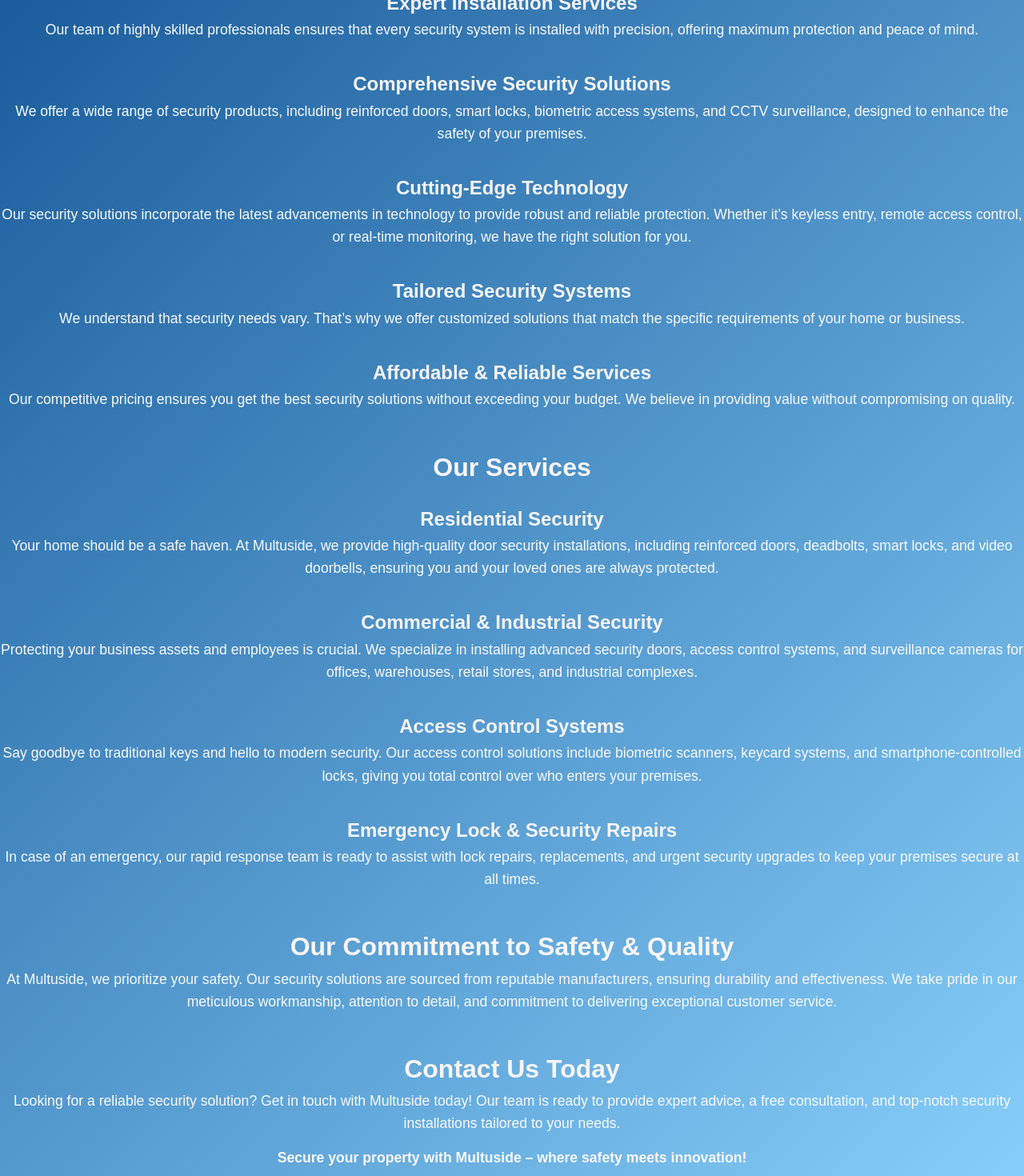
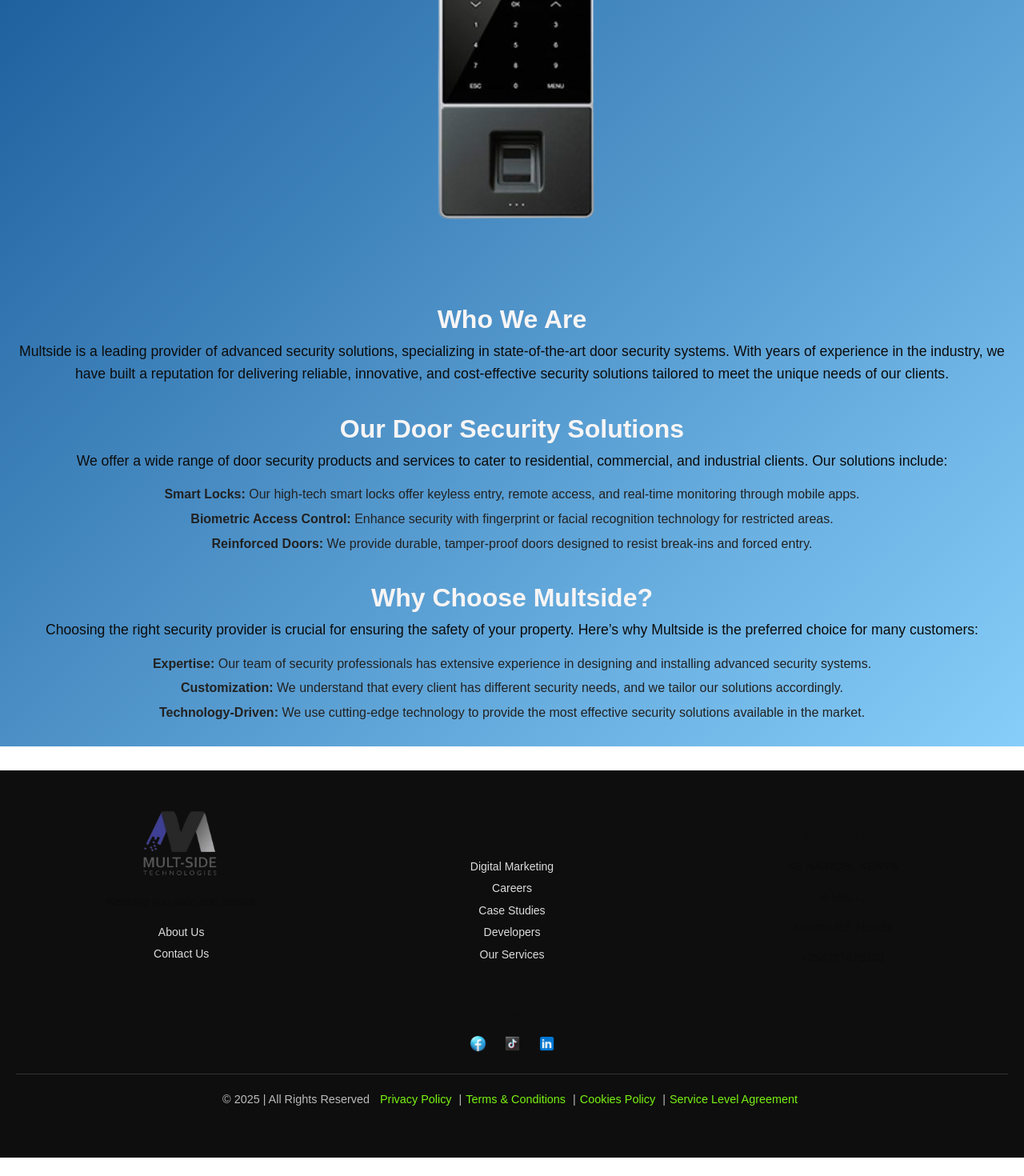
Before and after one commit to warrenposo/Multside-technology, a React (Create React App) app: page /services/door-security in a window 1280 px wide. Shown: the part 500-1970 px from the top of the page at 80% size. After the commit the page ends 1947 px from the top, so only its background shows below. Built offline with nearby package versions, Linux system fonts and the light colour scheme; the HTML template or start-up script is replaced by a standard one.

Commit message:
doorsecurity upadtes

```diff
--- a/src/pages/DoorSecurity.js
+++ b/src/pages/DoorSecurity.js
@@ -1,74 +1,46 @@
 import React from 'react';
 import './doorSecurity.css';
+import doorSecurityImage from '../Assets/door_system.png';
 
 const DoorSecurity = () => {
   return (
     <div className="page-container">
-
-        <h1>Welcome to Multuside – Your Trusted Door Security Experts</h1>
+      <div className="content-container">
+        <h1>Door Security</h1>
+        <div className="image-container">
+          <img src={doorSecurityImage} alt="Door Security" className="security-image" />
+        </div>
+        <div className="blocks-container">
+          <div className="block left-block">
+            <h2>Who We Are</h2>
             <p>
-          At Multuside, we are committed to providing top-tier door security solutions for residential, commercial, and industrial properties. With years of expertise in the security industry, we specialize in the installation of high-quality security doors, locks, access control systems, and surveillance solutions tailored to your unique security needs.
+              Multside is a leading provider of advanced security solutions, specializing in state-of-the-art door security systems. With years of experience in the industry, we have built a reputation for delivering reliable, innovative, and cost-effective security solutions tailored to meet the unique needs of our clients.
             </p>
-
-        <h2>Why Choose Multuside?</h2>
-
-        <h3>Expert Installation Services</h3>
+          </div>
+          <div className="block middle-block">
+            <h2>Our Door Security Solutions</h2>
             <p>
-          Our team of highly skilled professionals ensures that every security system is installed with precision, offering maximum protection and peace of mind.
+              We offer a wide range of door security products and services to cater to residential, commercial, and industrial clients. Our solutions include:
             </p>
-
-        <h3>Comprehensive Security Solutions</h3>
+            <ul>
+              <li><strong>Smart Locks:</strong> Our high-tech smart locks offer keyless entry, remote access, and real-time monitoring through mobile apps.</li>
+              <li><strong>Biometric Access Control:</strong> Enhance security with fingerprint or facial recognition technology for restricted areas.</li>
+              <li><strong>Reinforced Doors:</strong> We provide durable, tamper-proof doors designed to resist break-ins and forced entry.</li>
+            </ul>
+          </div>
+          <div className="block right-block">
+            <h2>Why Choose Multside?</h2>
             <p>
-          We offer a wide range of security products, including reinforced doors, smart locks, biometric access systems, and CCTV surveillance, designed to enhance the safety of your premises.
+              Choosing the right security provider is crucial for ensuring the safety of your property. Here’s why Multside is the preferred choice for many customers:
             </p>
-
-        <h3>Cutting-Edge Technology</h3>
-        <p>
-          Our security solutions incorporate the latest advancements in technology to provide robust and reliable protection. Whether it's keyless entry, remote access control, or real-time monitoring, we have the right solution for you.
-        </p>
-
-        <h3>Tailored Security Systems</h3>
-        <p>
-          We understand that security needs vary. That’s why we offer customized solutions that match the specific requirements of your home or business.
-        </p>
-
-        <h3>Affordable & Reliable Services</h3>
-        <p>
-          Our competitive pricing ensures you get the best security solutions without exceeding your budget. We believe in providing value without compromising on quality.
-        </p>
-
-        <h2>Our Services</h2>
-
-        <h3>Residential Security</h3>
-        <p>
-          Your home should be a safe haven. At Multuside, we provide high-quality door security installations, including reinforced doors, deadbolts, smart locks, and video doorbells, ensuring you and your loved ones are always protected.
-        </p>
-
-        <h3>Commercial & Industrial Security</h3>
-        <p>
-          Protecting your business assets and employees is crucial. We specialize in installing advanced security doors, access control systems, and surveillance cameras for offices, warehouses, retail stores, and industrial complexes.
-        </p>
-
-        <h3>Access Control Systems</h3>
-        <p>
-          Say goodbye to traditional keys and hello to modern security. Our access control solutions include biometric scanners, keycard systems, and smartphone-controlled locks, giving you total control over who enters your premises.
-        </p>
-
-                <h3>Emergency Lock & Security Repairs</h3>
-        <p>
-          In case of an emergency, our rapid response team is ready to assist with lock repairs, replacements, and urgent security upgrades to keep your premises secure at all times.
-        </p>
-
-        <h2>Our Commitment to Safety & Quality</h2>
-        <p>
-          At Multuside, we prioritize your safety. Our security solutions are sourced from reputable manufacturers, ensuring durability and effectiveness. We take pride in our meticulous workmanship, attention to detail, and commitment to delivering exceptional customer service.
-        </p>
-
-        <h2>Contact Us Today</h2>
-        <p>Looking for a reliable security solution? Get in touch with Multuside today! Our team is ready to provide expert advice, a free consultation, and top-notch security installations tailored to your needs.</p>
-
-                <p><strong>Secure your property with Multuside – where safety meets innovation!</strong></p>
-
+            <ul>
+              <li><strong>Expertise:</strong> Our team of security professionals has extensive experience in designing and installing advanced security systems.</li>
+              <li><strong>Customization:</strong> We understand that every client has different security needs, and we tailor our solutions accordingly.</li>
+              <li><strong>Technology-Driven:</strong> We use cutting-edge technology to provide the most effective security solutions available in the market.</li>
+            </ul>
+          </div>
+        </div>
+      </div>
     </div>
   );
 };
--- a/src/pages/Home.js
+++ b/src/pages/Home.js
@@ -18,7 +18,7 @@ const Home = () => {
       <div className={styles.content}>
         <div className={styles.textContent}>
           <h1 className={styles.gradientText}>MULT-SIDE TECHNOLOGIES</h1>
-          <p>Keeping You Safe and Secure</p>
+          <p className={styles.tagline}>Keeping You Safe and Secure</p>
         </div>
       </div>
     </div>
--- a/src/pages/Service.module.css
+++ b/src/pages/Service.module.css
@@ -4,7 +4,7 @@
   margin: auto;
   padding: 100px;
   background: linear-gradient(to right, #fdf5e6, #1b63a2);
-  border: none; /* Ensure no borders are applied to the container */
+  border: none;
 }
 
 /* Title Styling */
@@ -12,44 +12,47 @@
   text-align: center;
   font-size: 36px;
   margin-bottom: 30px;
-  padding-bottom: 0;
   color: #333;
 }
 
 /* Grid Layout for Service Cards */
 .grid {
   display: grid;
-  grid-template-columns: repeat(auto-fit, minmax(300px, 1fr)); /* Responsive grid for cards */
+  grid-template-columns: repeat(auto-fit, minmax(300px, 1fr));
   gap: 20px;
   padding: 10px;
 }
 
 /* Individual Card Styling */
 .card {
-  background: rgb(6, 92, 157); /* Card background color */
+  background: rgb(6, 92, 157);
   color: white;
   border-radius: 12px;
   box-shadow: 0 4px 8px rgba(0, 0, 0, 0.1);
   overflow: hidden;
   text-align: center;
   padding: 20px;
-  width: 100%;
-  min-height: 350px; /* Ensure uniform card height */
+  min-height: 350px;
   transition: background-color 0.3s ease, color 0.3s ease, transform 0.3s ease;
-  border: none;
 }
 
 .card:hover {
   background: white;
   color: black;
-  transform: scale(1.05); /* Hover animation */
+  transform: scale(1.05);
+}
+
+/* Ensure text inside the card changes color on hover */
+.card:hover .cardTitle,
+.card:hover .cardDescription {
+  color: black !important;
 }
 
 /* Card Image Styling */
 .cardImage {
   width: 100%;
   height: 150px;
-  object-fit: contain; /* Ensure the whole image fits inside */
+  object-fit: contain;
   border-radius: 10px;
   margin-bottom: 15px;
   background-color: white;
@@ -60,91 +63,81 @@
   font-size: 20px;
   font-weight: bold;
   margin-bottom: 10px;
-  padding-bottom: 0;
   transition: color 0.3s ease;
 }
 
 /* Card Description Styling */
 .cardDescription {
   font-size: 16px;
-  padding: 0;
   transition: color 0.3s ease;
 }
 
-/* Remove link underline and inherit text color */
+/* Remove link underline and ensure it inherits text color */
 .cardLink {
   text-decoration: none;
-  color: inherit;
   display: block;
 }
 
-/* General Body Styling */
-body {
-  margin: 0;
-  padding: 0;
+/* Ensure card link text inherits color changes */
+.cardLink:hover {
+  color: inherit;
 }
 
-/* Media Queries for Responsiveness */
-
-/* For smaller screens like tablets or large phones */
+/* For smaller screens */
 @media (max-width: 768px) {
   .title {
-    font-size: 28px; /* Adjust title size for smaller screens */
-    margin-bottom: 20px;
+    font-size: 28px;
   }
 
   .grid {
-    grid-template-columns: repeat(auto-fit, minmax(250px, 1fr)); /* Smaller grid for mobile */
-    gap: 15px; /* Less space between cards */
+    grid-template-columns: repeat(auto-fit, minmax(250px, 1fr));
   }
 
   .card {
-    min-height: 300px; /* Adjust card height for smaller screens */
-    padding: 15px; /* Less padding for smaller screens */
+    min-height: 300px;
   }
 
   .cardTitle {
-    font-size: 18px; /* Smaller card title */
+    font-size: 18px;
   }
 
   .cardDescription {
-    font-size: 14px; /* Adjust font size for description */
+    font-size: 14px;
   }
 
   .cardImage {
-    height: 120px; /* Reduce image height on smaller screens */
+    height: 120px;
   }
 }
 
-/* For very small screens like mobile phones */
+/* For very small screens */
 @media (max-width: 480px) {
   .container {
-    padding: 50px 20px; /* Reduced padding for smaller screens */
+    padding: 50px 20px;
   }
 
   .title {
-    font-size: 24px; /* Adjust title size further */
+    font-size: 24px;
   }
 
   .grid {
-    grid-template-columns: 1fr; /* Single column layout for mobile */
-    gap: 10px;
+    grid-template-columns: 1fr;
   }
 
   .card {
-    min-height: 280px; /* Smaller card height for mobile */
-    padding: 10px; /* Reduce padding on mobile */
+    min-height: 280px;
+    padding: 10px;
   }
 
   .cardTitle {
-    font-size: 16px; /* Even smaller title on mobile */
+    font-size: 16px;
   }
 
   .cardDescription {
-    font-size: 12px; /* Smaller description text */
+    font-size: 12px;
   }
 
   .cardImage {
-    height: 100px; /* Even smaller image on mobile */
+    height: 100px;
   }
 }
--- a/src/pages/doorSecurity.css
+++ b/src/pages/doorSecurity.css
@@ -34,6 +34,7 @@ h1 {
   margin-bottom: 20px;
   padding: 100px 20px;
   text-align: center;
+  font-weight: bold;
 }
 
 h2 {
@@ -44,7 +45,7 @@ h2 {
 }
 
 h3 {
-  color: #f6f4f4;
+  color: #0e0e0e;
   font-size: 1.5rem;
   margin-top: 20px;
   text-align: center;
@@ -52,7 +53,7 @@ h3 {
 
 /* Paragraphs */
 p {
-  color: #f9f9f9;
+  color: #0c0c0c;
   font-size: 1.1rem;
   line-height: 1.6;
   margin-bottom: 15px;
```
Also changed, not shown: src/pages/Services.js (+7 -7 lines), src/pages/about.module.css (+33 -32 lines), src/pages/home.module.css (+17 -30 lines), src/Assets/doorsecurity2.PNG (added). Lines whose indentation alone changed are shown as unchanged.
